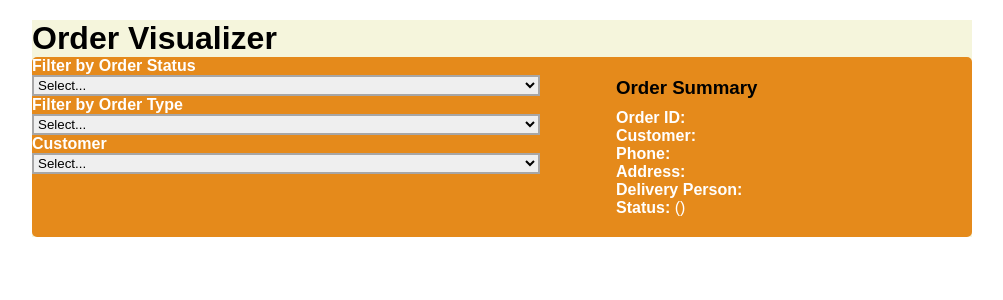
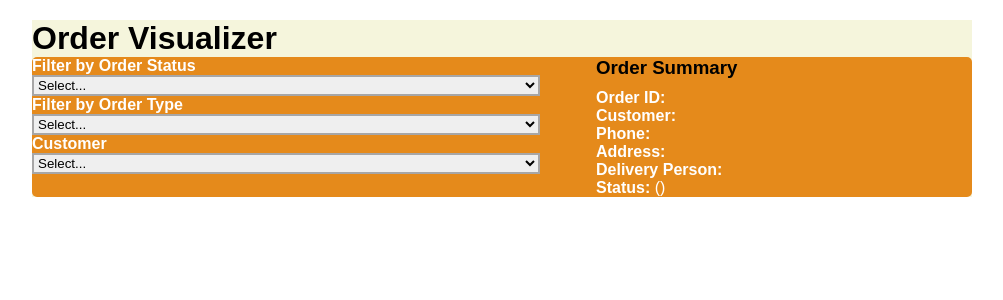
Before and after one commit to PrabalRajRS/data-visualization, a Next.js app: page / in a window 1280 px wide. Shown: the top 300 px of the page, without its empty margins (138-1141 px from the left). Built offline with nearby package versions, Linux system fonts and the light colour scheme.

Commit message:
Update OrderSummary.js

```diff
--- a/src/components/OrderSummary.js
+++ b/src/components/OrderSummary.js
@@ -1,5 +1,5 @@
 const OrderSummary = ({ order }) => (
-    <div className='chart-container' style={{padding: 20}}>
+    <div className='chart-container'>
       <h3 style={{marginBottom: 10, color: 'black', fontWeight: "900"}}>Order Summary</h3>
       <p><strong>Order ID:</strong> {order.Order_ID}</p>
       <p><strong>Customer:</strong> {order.Customer_Name}</p>
```
